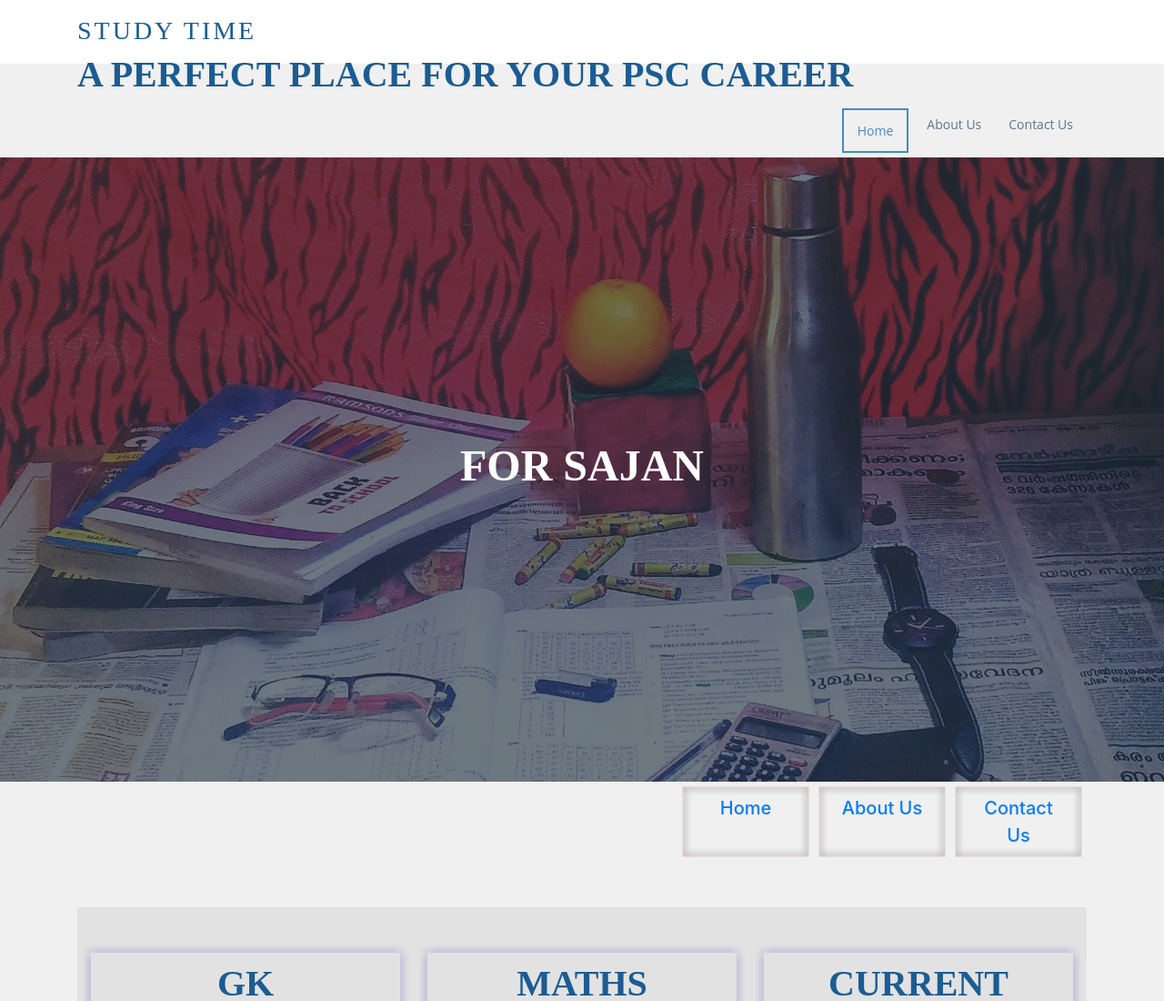
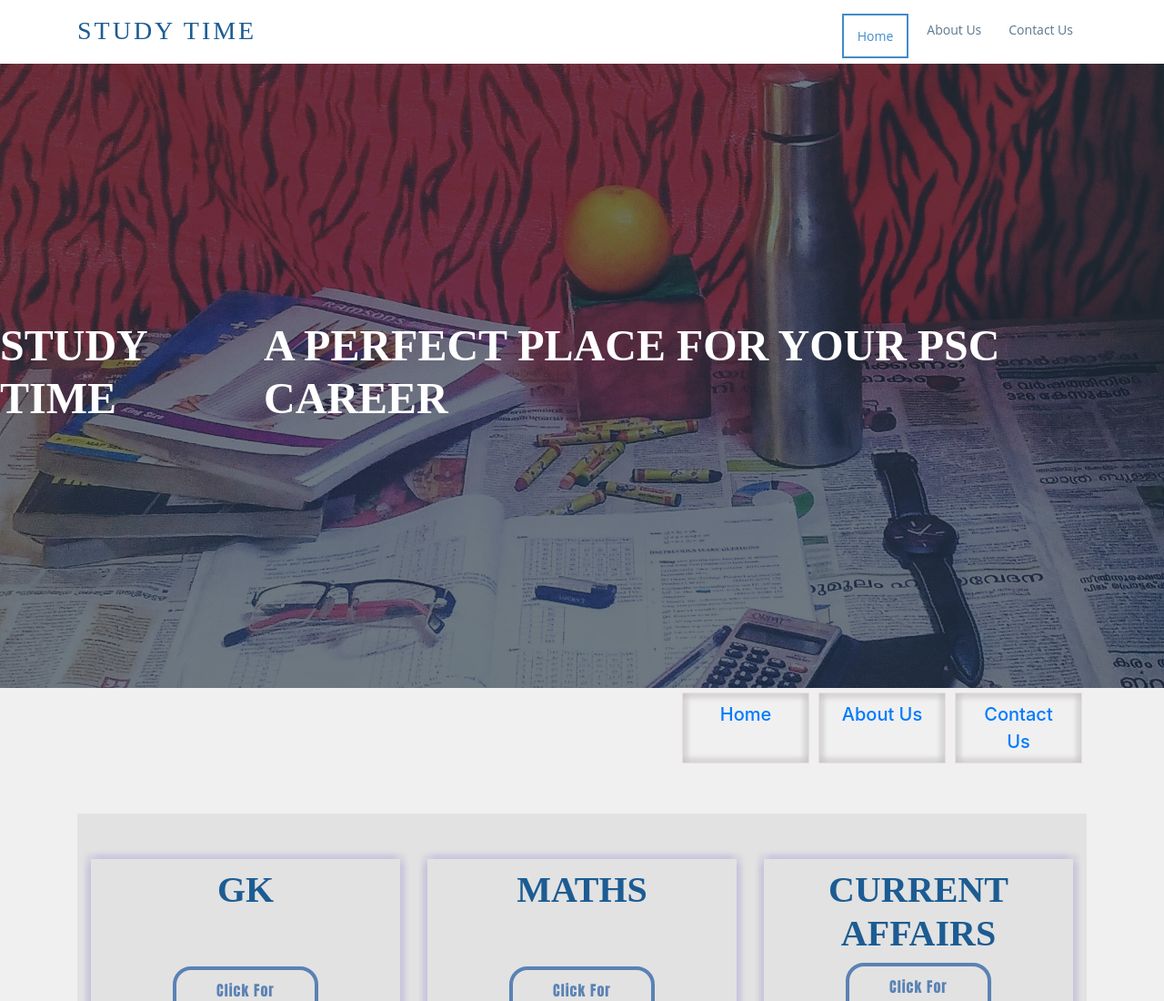
Before and after one commit to sran307/sajan, a plain HTML site: page index.html in a window 1280 px wide. Shown: the top 1100 px of the page at 91% size. Drawn offline with nearby package versions, Linux system fonts and the light colour scheme.

Commit message:
Update index.html

```diff
--- a/index.html
+++ b/index.html
@@ -28,7 +28,6 @@
 
           <div class="logo float-left">
             <h1 class="text-light"><a href="index.html"><span>Study Time</span></a></h1>
-            <h5>a perfect place for your psc career</h5>
             <!-- Uncomment below if you prefer to use an image logo -->
             <!-- <a href="index.html"><img src="assets/img/logo.png" alt="" class="img-fluid"></a>-->
           </div>
@@ -46,7 +45,8 @@
     <section id="hero">
       <div class="image-container">
         <div class="main-text">
-          <h1 id="heading">for sajan</h1>
+          <h1 id="heading">study time</h1>
+          <h5 id="heading">a perfect place for your psc career </h5>
         </div>
       </div>
     </section>
```
